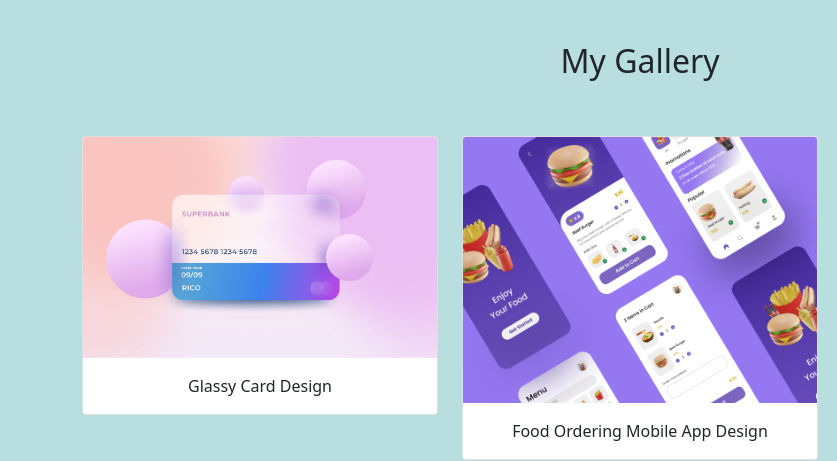
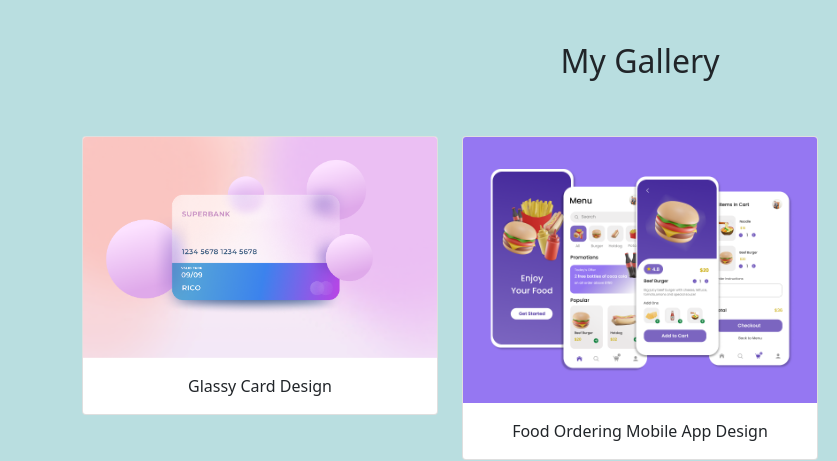
Before and after one commit to ricoalamsyah/ricoalamsyah.github.io, a plain HTML site: page index.html in a window 1280 px wide. Shown: the part 1300-1761 px from the top of the page, 0-837 px from the left. Drawn offline with nearby package versions, Linux system fonts and the light colour scheme.

Commit message:
mengganti gambar 2

```diff
--- a/index.html
+++ b/index.html
@@ -114,7 +114,7 @@
           </div>
           <div class="col-md-4 mb-3 text-center">
             <div class="card">
-              <img src="img/Gallery/Dribbble shot HD - 1 (3).png" class="card-img-top" alt="gallery 1" />
+              <img src="img/Gallery/Dribbble shot HD - 1 (1).png" class="card-img-top" alt="gallery 1" />
               <div class="card-body">
                 <p class="card-text">Food Ordering Mobile App Design</p>
               </div>
```
Also changed, not shown: img/Gallery/Dribbble shot HD - 1 (1).png (added).
